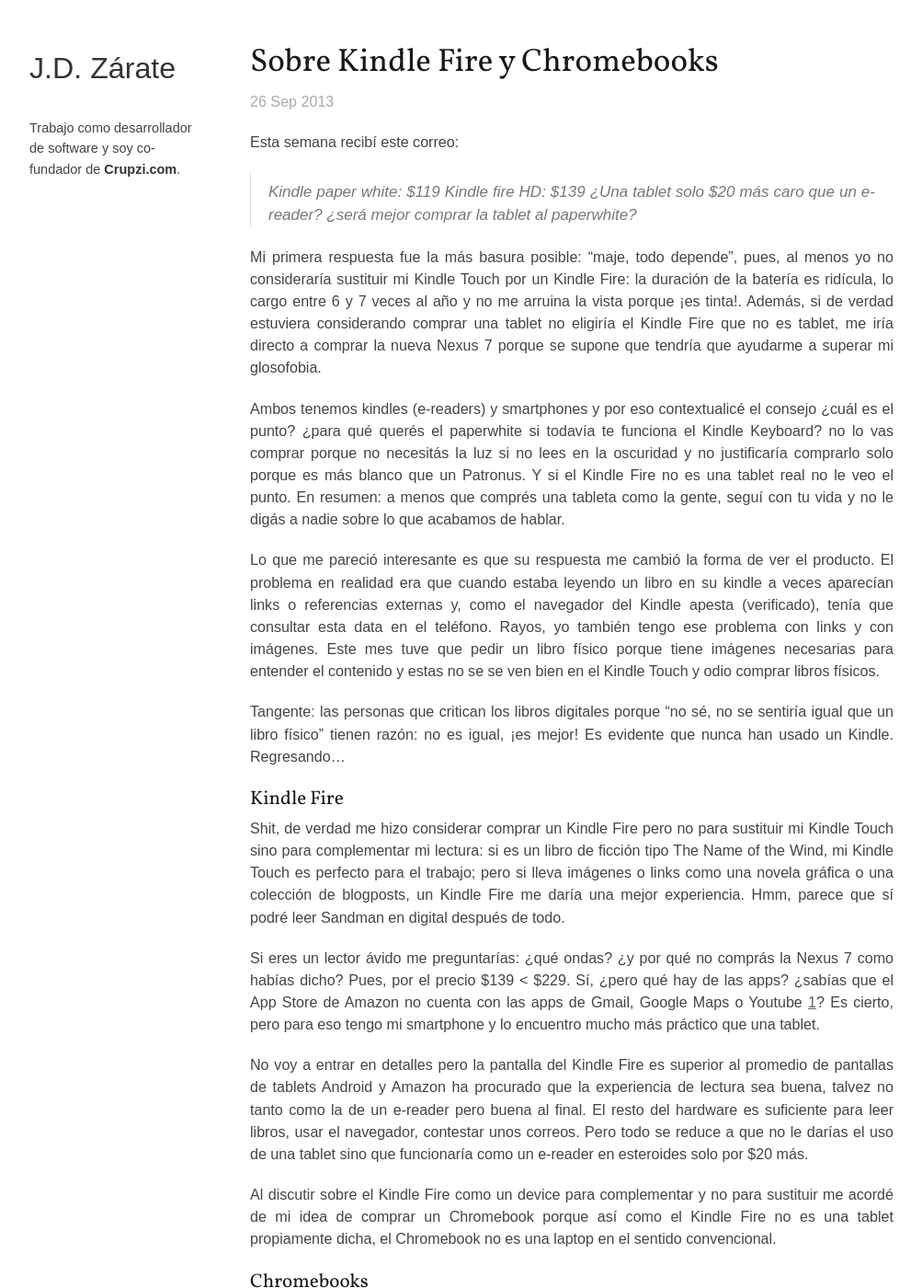
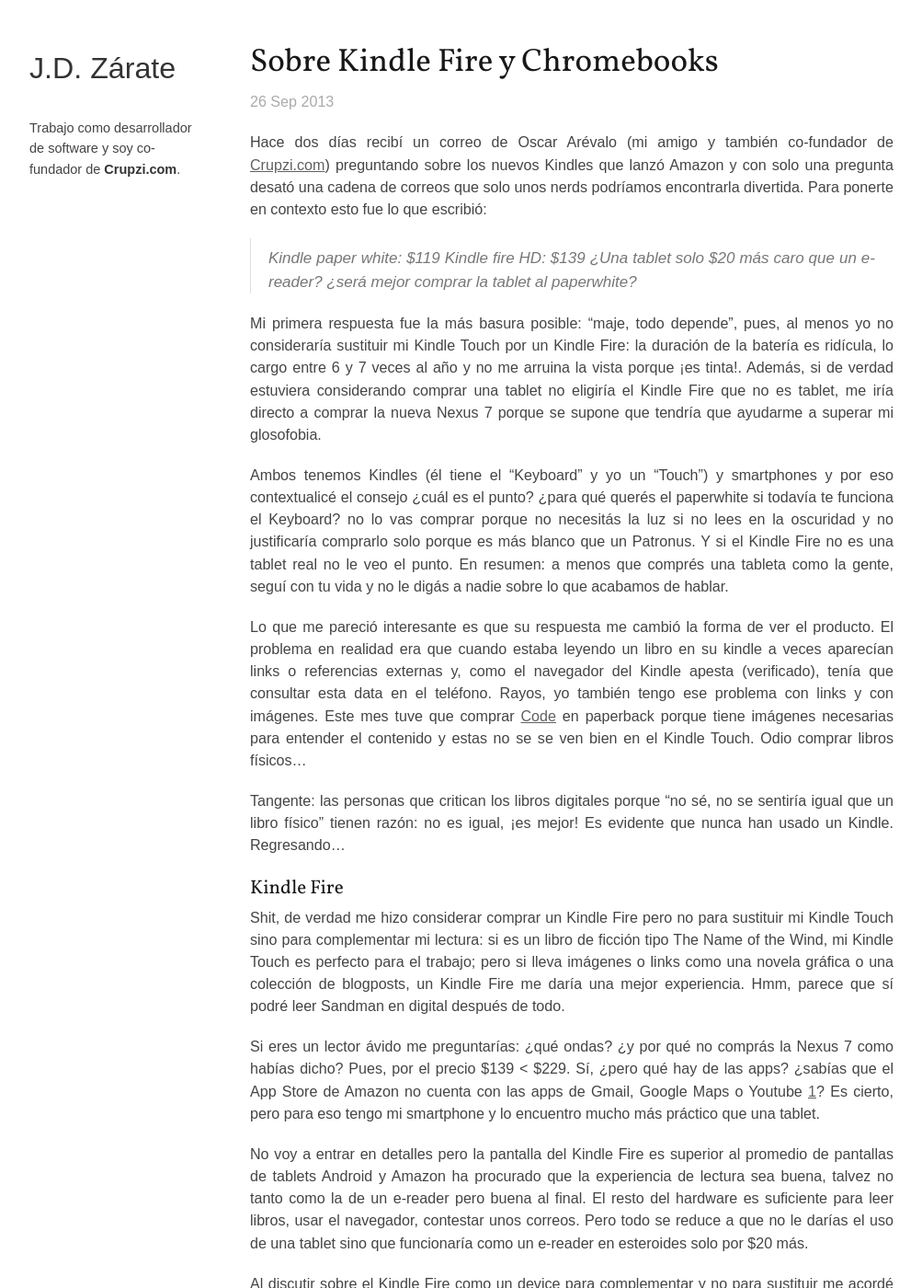
Before and after one commit to jdzarate/jdzarate.github.io, a Jekyll site: the page built from _posts/2013-09-26-sobre-kindle-fire-y-chromebooks.markdown, in a window 1280 px wide and 1400 px high. Shown: the whole window at 92% size, without its empty margins (138-1141 px from the left). Built offline with Jekyll 4.4.1, drawn with Linux system fonts in a browser that asks for light colours; nearby versions of some CDN libraries; some web fonts are replaced; Markdown is read by kramdown in place of the engine named in the settings; some of the changed text lies outside the part shown.

Commit message:
Update post de fire y chromebooks para incorporar sugerencias

```diff
--- a/_posts/2013-09-26-sobre-kindle-fire-y-chromebooks.markdown
+++ b/_posts/2013-09-26-sobre-kindle-fire-y-chromebooks.markdown
@@ -4,15 +4,15 @@
 date:   2013-09-26 14:05:00
 excerpt: Discusión sobre cómo el Kindle Fire y los Chromebooks pueden complementar los devices que ya tienes.
 ---
-Esta semana recibí este correo:
+Hace dos días recibí un correo de Oscar Arévalo (mi amigo y también co-fundador de [Crupzi.com][link-crupzi]) preguntando sobre los nuevos Kindles que lanzó Amazon y con solo una pregunta desató una cadena de correos que solo unos nerds podríamos encontrarla divertida. Para ponerte en contexto esto fue lo que escribió:
 
 >Kindle paper white: $119 Kindle fire HD: $139 ¿Una tablet solo $20 más caro que un e-reader? ¿será mejor comprar la tablet al paperwhite?
 
 Mi primera respuesta fue la más basura posible: “maje, todo depende”, pues, al menos yo no consideraría sustituir mi Kindle Touch por un Kindle Fire: la duración de la batería es ridícula, lo cargo entre 6 y 7 veces al año y no me arruina la vista porque ¡es tinta!. Además, si de verdad estuviera considerando comprar una tablet no eligiría el Kindle Fire que no es tablet, me iría directo a comprar la nueva Nexus 7 porque se supone que tendría que ayudarme a superar mi glosofobia.
 
-Ambos tenemos kindles (e-readers) y smartphones y por eso contextualicé el consejo ¿cuál es el punto? ¿para qué querés el paperwhite si todavía te funciona el Kindle Keyboard? no lo vas comprar porque no necesitás la luz si no lees en la oscuridad y no justificaría comprarlo solo porque es más blanco que un Patronus. Y si el Kindle Fire no es una tablet real no le veo el punto. En resumen: a menos que comprés una tableta como la gente, seguí con tu vida y no le digás a nadie sobre lo que acabamos de hablar.
+Ambos tenemos Kindles (él tiene el "Keyboard" y yo un "Touch") y smartphones y por eso contextualicé el consejo ¿cuál es el punto? ¿para qué querés el paperwhite si todavía te funciona el Keyboard? no lo vas comprar porque no necesitás la luz si no lees en la oscuridad y no justificaría comprarlo solo porque es más blanco que un Patronus. Y si el Kindle Fire no es una tablet real no le veo el punto. En resumen: a menos que comprés una tableta como la gente, seguí con tu vida y no le digás a nadie sobre lo que acabamos de hablar.
 
-Lo que me pareció interesante es que su respuesta me cambió la forma de ver el producto. El problema en realidad era que cuando estaba leyendo un libro en su kindle a veces aparecían links o referencias externas y, como el navegador del Kindle apesta (verificado), tenía que consultar esta data en el teléfono. Rayos, yo también tengo ese problema con links y con imágenes. Este mes tuve que pedir un libro físico porque tiene imágenes necesarias para entender el contenido y estas no se se ven bien en el Kindle Touch y odio comprar libros físicos.
+Lo que me pareció interesante es que su respuesta me cambió la forma de ver el producto. El problema en realidad era que cuando estaba leyendo un libro en su kindle a veces aparecían links o referencias externas y, como el navegador del Kindle apesta (verificado), tenía que consultar esta data en el teléfono. Rayos, yo también tengo ese problema con links y con imágenes. Este mes tuve que comprar [Code][link-code] en paperback porque tiene imágenes necesarias para entender el contenido y estas no se se ven bien en el Kindle Touch. Odio comprar libros físicos...
 
 Tangente: las personas que critican los libros digitales porque “no sé, no se sentiría igual que un libro físico” tienen razón: no es igual, ¡es mejor! Es evidente que nunca han usado un Kindle. Regresando...
 
@@ -24,17 +24,17 @@
 
 No voy a entrar en detalles pero la pantalla del Kindle Fire es superior al promedio de pantallas de tablets Android y Amazon ha procurado que la experiencia de lectura sea buena, talvez no tanto como la de un e-reader pero buena al final. El resto del hardware es suficiente para leer libros, usar el navegador, contestar unos correos. Pero todo se reduce a que no le darías el uso de una tablet sino que funcionaría como un e-reader en esteroides solo por $20 más.
 
-Al discutir sobre el Kindle Fire como un device para complementar y no para sustituir me acordé de mi idea de comprar un Chromebook porque así como el Kindle Fire no es una tablet propiamente dicha, el Chromebook no es una laptop en el sentido convencional.
+Al discutir sobre el Kindle Fire como un device para complementar y no para sustituir me acordé de mi idea de comprar un Chromebook porque así como el Kindle Fire no es una tablet propiamente dicha, el Chromebook no es una laptop en el sentido convencional. Parecería que es otro aparato inútil.
 
 ####Chromebooks
 
 Mis compañeros de trabajo me critican por mi idea de comprar una Chromebook porque solo es un navegador, necesitas estar conectado todo el tiempo: para eso mejor compra una tablet (sí, volvemos a las tablets). Pero es que no puedo evitarlo, me fascina el concepto: una computadora de doscientos dólares, libre de Windows, sumamente portátil, la batería dura entre 8 y 10 horas, carga en 7 segundos y si viajo con ella y la extravío, no pierdo "nada", simplemente consigo otra computadora y estoy de regreso con toda mi información.
 
-La crítica que tengo que estar conectado todo el tiempo me parece absurda: todos estamos conectados todo el tiempo, si trabajo en la compu desde mi casa y no tengo Internet la apago y hago otra cosa. No puedo vivir sin Internet. Y además, no es solo un navegador, incluso es posible instalar una distribución de Linux y alternar entre Chrome OS y Ubuntu en un solo segundo.
+La crítica que tengo que estar conectado todo el tiempo me parece absurda: primero porque sí existen [apps que funcionan offline][link-apps-offline] y segundo porque todos estamos conectados todo el tiempo; si trabajo en la compu desde mi casa y no tengo Internet la apago y hago otra cosa. No puedo vivir sin Internet. Y además, no es solo un navegador, incluso es posible instalar una distribución de Linux y alternar entre Chrome OS y Ubuntu en un solo segundo.
 
 Una Chromebook me funcionaría mejor que una tablet por otra razón: Full-Size Keyboard Baby! puedo escribir fascinantes blogposts, chatear, hacer videollamadas con Hangouts, ver episodios de Mad Men en Netflix e incluso programar utilizando Cloud IDEs. Lo puedo hacer en mi casa, en un café o en cualquier parte del mundo. Funcionaría como una computadora ligera que no me daría miedo sacarla de la casa y con la que de verdad podría hacer algo de trabajo.
 
-No es que quiera hacer propaganda a estos dos productos, es solo que sí les veo la utilidad actuando como complemento a los demás dispositivos que tengo. Individualmente, para cada uno de ellos alguien más me sugeririría que comprara una tablet pero si comprara los dos incluso me saldría más barato que un iPad o que una Nexus 10 y probablemente resolvería más problemas. Al menos mis problemas.
+No es que quiera hacer propaganda al Kindle Fire o a los Chromebooks, es solo que sí les veo la utilidad actuando como complemento a los demás dispositivos que tengo. Individualmente, para cada uno de ellos alguien más me sugeriría que comprara una tablet pero si comprara los dos incluso me saldría más barato que un iPad o que una Nexus 10 y probablemente resolvería más problemas. Al menos mis problemas.
 
 Así que al final mi consejo es que cuando quieras comprar un dispositivo electrónico infórmate, revisa sus características y evalúa cómo complementas lo que ya tienes y así evitar redundancias, porque seamos honestos, todos odiamos ser redundantes.
 
@@ -42,4 +42,7 @@
 
 [1]: Estoy consciente de que estas apps se pueden instalar vía “sideloading” pero no cualquier usuario se siente cómodo haciendo esto, pues, si le dijera a mi papá o mamá sobre esta alternativa creo que preferirían comprar un dispositivo en el que no tengan que hacer eso.
 
+[link-crupzi]: http://www.crupzi.com
 [link-to-twitter]: https://www.twitter.com/jdzaratem
+[link-code]:http://www.amazon.com/Code-Language-Computer-Hardware-Software/dp/0735611319/ref=tmm_pap_title_0?ie=UTF8&qid=1380469242&sr=8-2
+[link-apps-offline]:https://support.google.com/chromebook/answer/3214688?hl=es
```
